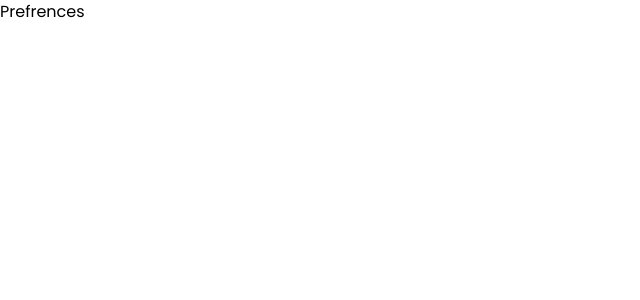
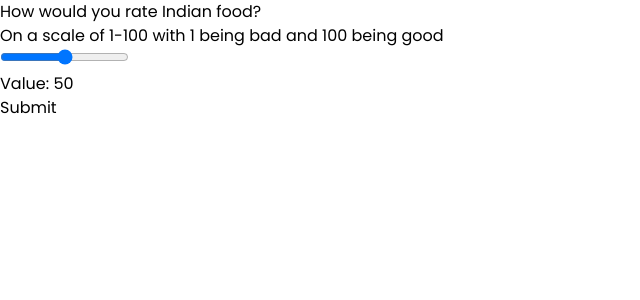
Before and after one commit to ASLaskin/SWE-Proj, a React (Vite) app in the folder client/: page /prefrences in a window 1280 px wide. Shown: the top 300 px of the page, without its empty margins (0-640 px from the left). Built offline with nearby package versions, Linux system fonts and the light colour scheme.

Commit message:
added preferences page

```diff
--- a/client/src/pages/prefrences.jsx
+++ b/client/src/pages/prefrences.jsx
@@ -1,8 +1,133 @@
-const Prefrences = () => {
-    return (
+import React, { useState } from "react";
+
+function App() {
+  const [showResults, setShowResults] = useState(false);
+  const [score, setScore] = useState(0);
+  const [currentQuestion, setCurrentQuestion] = useState(0);
+  const [ratings, setRatings] = useState([]);
+
+  const questions = [
+    {
+      cuisine: "Indian",
+      text: "How would you rate Indian food?",
+      description: "On a scale of 1-100 with 1 being bad and 100 being good",
+    },
+    {
+      cuisine: "Italian",
+      text: "What are your thoughts on Italian cuisine?",
+      description: "Rate it from 1 to 100",
+    },
+    {
+      cuisine: "Japanese",
+      text: "How do you feel about Japanese food?",
+      description: "Give it a score between 1 and 100",
+    },
+    {
+      cuisine: "Mexican",
+      text: "What's your opinion on Mexican dishes?",
+      description: "Rate them from 1 to 100",
+    },
+    {
+      cuisine: "Thai",
+      text: "How much do you enjoy Thai food?",
+      description: "Scale of 1 to 100",
+    },
+    {
+      cuisine: "Chinese",
+      text: "Rate Chinese cuisine:",
+      description: "1 (not a fan) to 100 (love it)",
+    },
+    {
+      cuisine: "Greek",
+      text: "What's your preference for Greek food?",
+      description: "Score it from 1 to 100",
+    },
+    {
+      cuisine: "French",
+      text: "How would you rate French cuisine?",
+      description: "On a scale of 1-100",
+    },
+    {
+      cuisine: "Korean",
+      text: "Opinion on Korean dishes?",
+      description: "Give it a score between 1 and 100",
+    },
+    {
+      cuisine: "Brazilian",
+      text: "What's your overall impression of Brazilian food?",
+      description: "Rate it from 1 to 100",
+    },
+  ];
+
+  const handleSliderChange = (event) => {
+    const rating = parseInt(event.target.value, 10);
+    setScore(rating);
+  };
+
+  const handleAnswerSubmit = () => {
+    const updatedRatings = [...ratings];
+    updatedRatings[currentQuestion] = score;
+    setRatings(updatedRatings);
+
+    if (currentQuestion === questions.length - 1) {
+      setShowResults(true);
+    } else {
+      setCurrentQuestion(currentQuestion + 1);
+    }
+
+    localStorage.setItem("ratings", JSON.stringify(updatedRatings));
+  };
+
+  React.useEffect(() => {
+    const storedRatings = JSON.parse(localStorage.getItem("ratings")) || [];
+    setRatings(storedRatings);
+  }, []);
+
+  return (
+    <div className="App">
+      {showResults ? (
         <div>
-        <h1>Prefrences</h1>
+          <h2>Preferences</h2>
+          {questions.map((question, index) => (
+            <p key={index}>
+              {question.cuisine}: {ratings[index]}
+            </p>
+          ))}
         </div>
-    );
+      ) : (
+        <div>
+          <p>{questions[currentQuestion].text}</p>
+          <p>{questions[currentQuestion].description}</p>
+          <Slider onChange={handleSliderChange} />
+          <button onClick={handleAnswerSubmit}>Submit</button>
+        </div>
+      )}
+    </div>
+  );
 }
-export default Prefrences;
+
+const Slider = ({ onChange }) => {
+  const [value, setValue] = useState(50);
+
+  const handleChange = (event) => {
+    const newValue = parseInt(event.target.value, 10);
+    setValue(newValue);
+    onChange(event); // Notify parent component about the change
+  };
+
+  return (
+    <div>
+      <input
+        type="range"
+        min={0}
+        max={100}
+        value={value}
+        onChange={handleChange}
+      />
+      <p>Value: {value}</p>
+    </div>
+  );
+};
+
+
+export default App;
```
